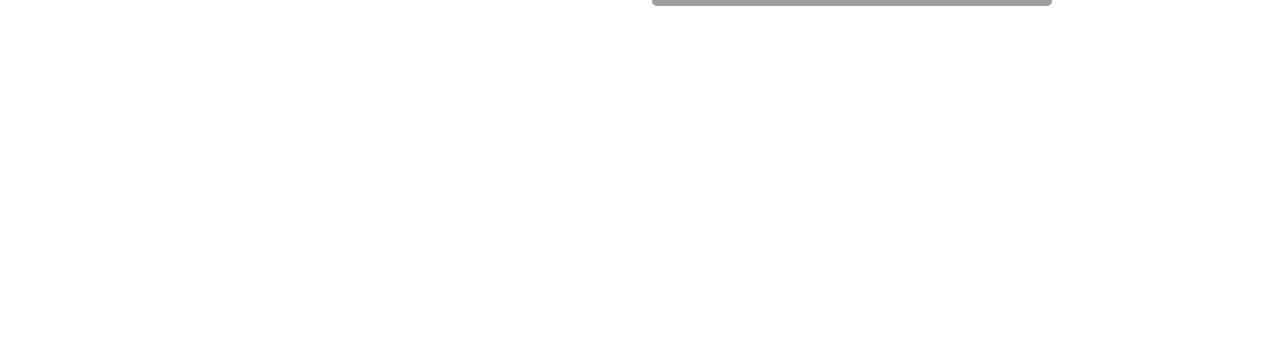
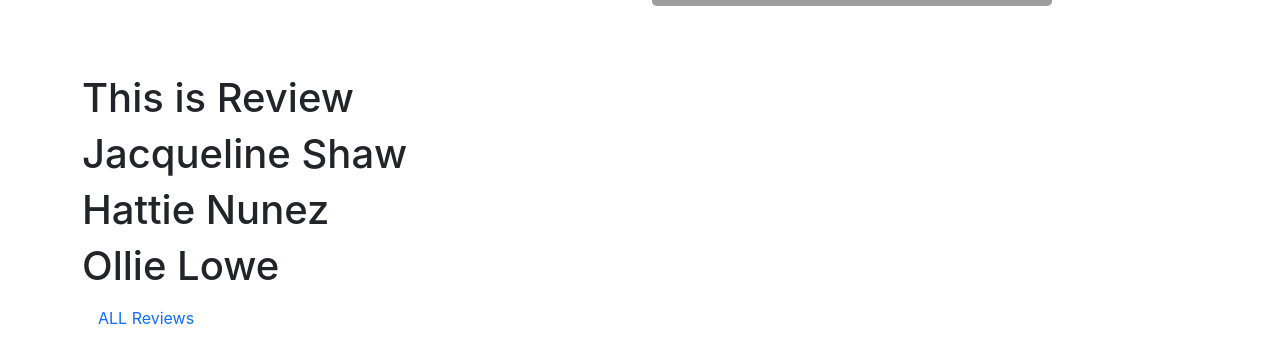
Before and after one commit to Sadnan-2019/analysis-product-assignment, a React (Create React App) app: page / in a window 1280 px wide. Shown: the part 398-760 px from the top of the page. Built offline with nearby package versions, Linux system fonts and the light colour scheme; grey boxes are pictures that could not be loaded.

Commit message:
REVIEW DONE

```diff
--- /dev/null
+++ b/public/review.json
@@ -0,0 +1,44 @@
+[
+  {
+    "id": "624b393d8b426d1ed1a4e467",
+    "img": "https://images.unsplash.com/photo-1573496359142-b8d87734a5a2?ixlib=rb-1.2.1&ixid=MnwxMjA3fDB8MHxwaG90by1wYWdlfHx8fGVufDB8fHx8&auto=format&fit=crop&w=388&q=80",
+    "ratings": 5,
+    "name": "Jacqueline Shaw",
+    "description": "too much good"
+  },
+  {
+    "id": "624b393daec7d136b7528bfd",
+    "img": "https://images.unsplash.com/photo-1530268729831-4b0b9e170218?ixlib=rb-1.2.1&ixid=MnwxMjA3fDB8MHxwaG90by1wYWdlfHx8fGVufDB8fHx8&auto=format&fit=crop&w=870&q=80",
+    "ratings": 4,
+    "name": "Hattie Nunez",
+    "description": "good"
+  },
+  {
+    "id": "624b393ddfc72324b3c2cc13",
+    "img": "https://images.unsplash.com/photo-1542211295-d5bf730e56cd?ixlib=rb-1.2.1&ixid=MnwxMjA3fDB8MHxwaG90by1wYWdlfHx8fGVufDB8fHx8&auto=format&fit=crop&w=870&q=80",
+    "ratings": 4.5,
+    "name": "Ollie Lowe",
+    "description": "not bad"
+  },
+  {
+    "id": "624b393dff58606e5055b284",
+    "img": "https://images.unsplash.com/photo-1492562080023-ab3db95bfbce?ixlib=rb-1.2.1&ixid=MnwxMjA3fDB8MHxwaG90by1wYWdlfHx8fGVufDB8fHx8&auto=format&fit=crop&w=848&q=80",
+    "ratings": 5,
+    "name": "Anne Hopper",
+    "description": "too much good"
+  },
+  {
+    "id": "624b393d9e815bc007bcf1d8",
+    "img": "https://images.unsplash.com/photo-1571826867433-29518cc0b091?ixlib=rb-1.2.1&ixid=MnwxMjA3fDB8MHxwaG90by1wYWdlfHx8fGVufDB8fHx8&auto=format&fit=crop&w=870&q=80",
+    "ratings": 4,
+    "name": "Kirsten Waller",
+    "description": "not bad"
+  },
+  {
+    "id": "624b393dbc1f691b05730a5f",
+    "img": "https://images.unsplash.com/photo-1628258475456-0224b1e4225a?ixlib=rb-1.2.1&ixid=MnwxMjA3fDB8MHxwaG90by1wYWdlfHx8fGVufDB8fHx8&auto=format&fit=crop&w=387&q=80",
+    "ratings": 5,
+    "name": "Carlson Lott",
+    "description": "perfectly good"
+  }
+]
--- a/src/App.js
+++ b/src/App.js
@@ -5,6 +5,8 @@ import Dashboard from './componenets/Dashboard/Dashboard';
 import Error from './componenets/Error/Error';
 import Header from './componenets/Header/Header';
 import Home from './componenets/Home/Home';
+import Review from './componenets/Review/Review';
+// import Reviews from './componenets/Reviews/Reviews';
 
 function App() {
   return (
@@ -15,6 +17,7 @@ function App() {
         <Route path='/' element={<Home/>}></Route>
         <Route path='/home' element={<Home/>}></Route>
         <Route path='/dashboard' element={<Dashboard/>}></Route>
+        <Route path='/review' element={<Review/>}></Route>
         <Route path='*' element={<Error></Error>}></Route>
       </Routes>
 
--- a/src/componenets/Header/Header.js
+++ b/src/componenets/Header/Header.js
@@ -31,7 +31,7 @@ const Header = () => {
 
 
                 <li className="nav-item">
-                  <Link className="nav-link active" aria-current="page" to="/review-order">
+                  <Link className="nav-link active" aria-current="page" to="/review">
                   Reviews
                   </Link>
                 </li>
@@ -41,7 +41,7 @@ const Header = () => {
                   </Link>
                 </li>
                 <li className="nav-item">
-                  <Link className="nav-link active" aria-current="page" to="/review-order">
+                  <Link className="nav-link active" aria-current="page" to="">
                  Blog
                   </Link>
                 </li>
--- a/src/componenets/Home/Home.js
+++ b/src/componenets/Home/Home.js
@@ -1,4 +1,6 @@
 import React from "react";
+import { Link } from "react-router-dom";
+import ShortReview from "../ShortReview.js/ShortReview";
 import "./Home.css";
 
 const Home = () => {
@@ -24,6 +26,15 @@ const Home = () => {
             />
           </div>
         </div>
+
+          <ShortReview></ShortReview>
+          <div>
+
+          <Link className="nav-link active" aria-current="page" to="/review">
+                 ALL Reviews
+                  </Link>
+
+          </div>
       </div>
     </div>
   );
--- /dev/null
+++ b/src/componenets/Review/Review.js
@@ -0,0 +1,25 @@
+import React from 'react';
+import useReview from '../../hooks/useReview';
+import Reviews from '../Reviews/Reviews';
+
+const Review = () => {
+
+          const [reviews,setReview] = useReview();
+
+
+          return (
+                    <div>
+                              <h1>This is Review</h1>
+                        {
+                          reviews.map(review=><Reviews
+                          review={review}
+                          key={review.id}
+
+                          ></Reviews>)
+
+                        }
+                    </div>
+          );
+};
+
+export default Review;
--- /dev/null
+++ b/src/componenets/Reviews/Reviews.js
@@ -0,0 +1,12 @@
+import React from 'react';
+
+const Reviews = (props) => {
+          const{name} =props.review
+          return (
+                    <div>
+                        <h1>{name}</h1>
+                    </div>
+          );
+};
+
+export default Reviews;
--- /dev/null
+++ b/src/componenets/ShortReview.js/ShortReview.js
@@ -0,0 +1,25 @@
+import React from 'react';
+import useReview from '../../hooks/useReview';
+import Reviews from '../Reviews/Reviews';
+
+const ShortReview = () => {
+          const [reviews,setReview] = useReview();
+          const datas =reviews.slice(0,3);
+
+
+          return (
+                    <div>
+                              <h1>This is Review</h1>
+                        {
+                          datas.map(review=><Reviews
+                          review={review}
+                          key={review.id}
+
+                          ></Reviews>)
+
+                        }
+                    </div>
+          );
+};
+
+export default ShortReview;
--- /dev/null
+++ b/src/hooks/useReview.js
@@ -0,0 +1,18 @@
+import { useEffect, useState } from "react";
+
+const useReview = () => {
+
+const [reviews,setReview] = useState([])
+
+useEffect(()=>{
+
+
+          fetch(`review.json`)
+          .then(res => res.json())
+          .then(data =>setReview(data))
+},[])
+
+
+return [reviews,setReview]
+};
+export default useReview;
```
Also changed, not shown: src/componenets/Review/Review.css (added).
